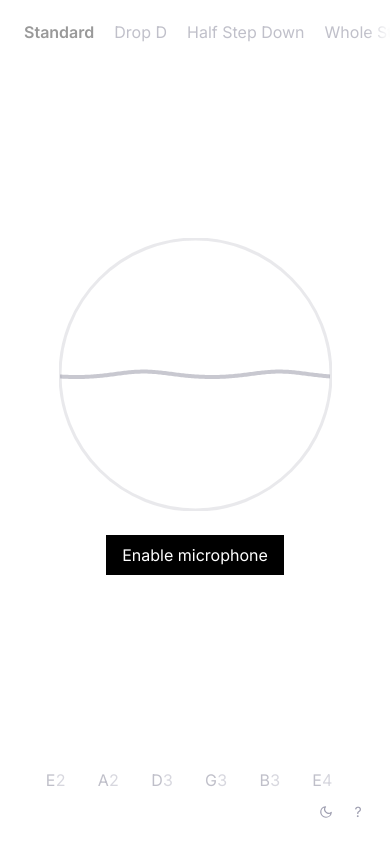
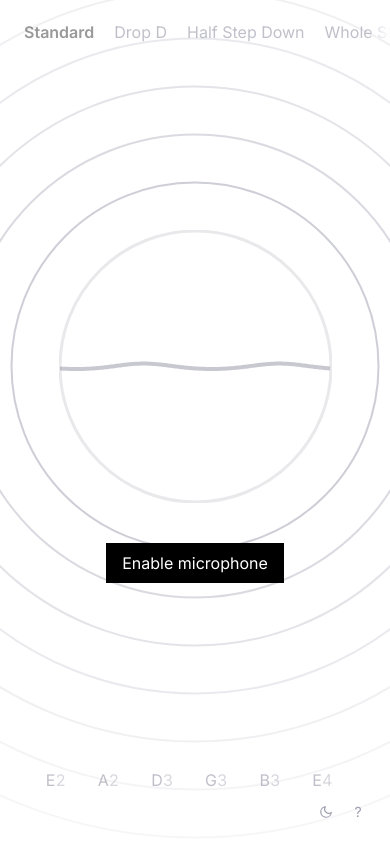
Before and after one commit to petermonky/justatuner, a Next.js app: page / in a window 390 px wide. Built offline with nearby package versions, Linux system fonts and the light colour scheme.

Commit message:
feat(ui): nest fading rings around the visualizer circle
Equidistant hairline rings centered on the circle, decaying
exponentially outward, with responsive spacing via a CSS variable.
Also caps the circle by viewport height on mobile and moves the
readout further below the circle.

```diff
--- a/src/components/tuner/Tuner.tsx
+++ b/src/components/tuner/Tuner.tsx
@@ -27,11 +27,25 @@ export function Tuner({ tuner }: Props) {
     // On desktop the circle sits in the center row of a 1fr/auto/1fr grid so it
     // is exactly vertically centered; the readout hangs in the row below it.
     <div className="flex flex-col items-center gap-6 lg:grid lg:h-full lg:grid-rows-[minmax(0,1fr)_auto_minmax(0,1fr)] lg:justify-items-center lg:gap-0">
-      <div className="relative aspect-square w-[clamp(240px,70vw,340px)] lg:row-start-2 lg:w-[clamp(280px,34vw,520px)]">
+      <div className="relative aspect-square w-[min(70vw,42dvh,340px)] lg:row-start-2 lg:w-[clamp(280px,34vw,520px)]">
+        {/* Equidistant rings nested around the circle, fading as they progress
+            outward past the page edges (clipped by the page's overflow-hidden). */}
+        {Array.from({ length: 40 }, (_, i) => (
+          <div
+            key={i}
+            aria-hidden="true"
+            className="pointer-events-none absolute top-1/2 left-1/2 -z-10 -translate-x-1/2 -translate-y-1/2 rounded-full border-2 border-[var(--faint)]"
+            style={{
+              width: `calc(100% + ${i + 1} * var(--ring-step))`,
+              height: `calc(100% + ${i + 1} * var(--ring-step))`,
+              opacity: 0.5 * Math.pow(0.75, i),
+            }}
+          />
+        ))}
         <TunerVisualizer live={tuner.live} running={running} />
       </div>
 
-      <div className="lg:row-start-3 lg:self-start lg:pt-6">
+      <div className="pt-4 lg:row-start-3 lg:self-start lg:pt-12">
         {running ? (
           <DetectedNote
             note={tuner.detectedNote}
```
